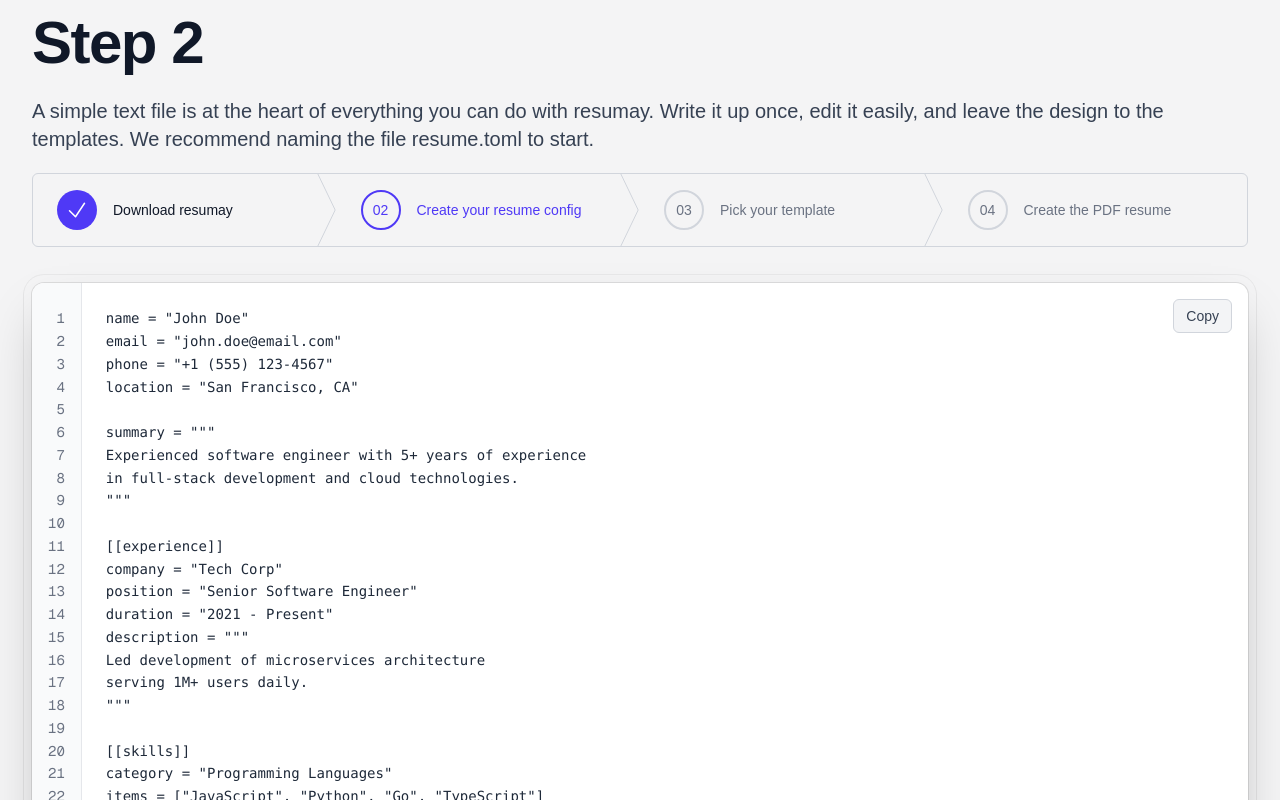
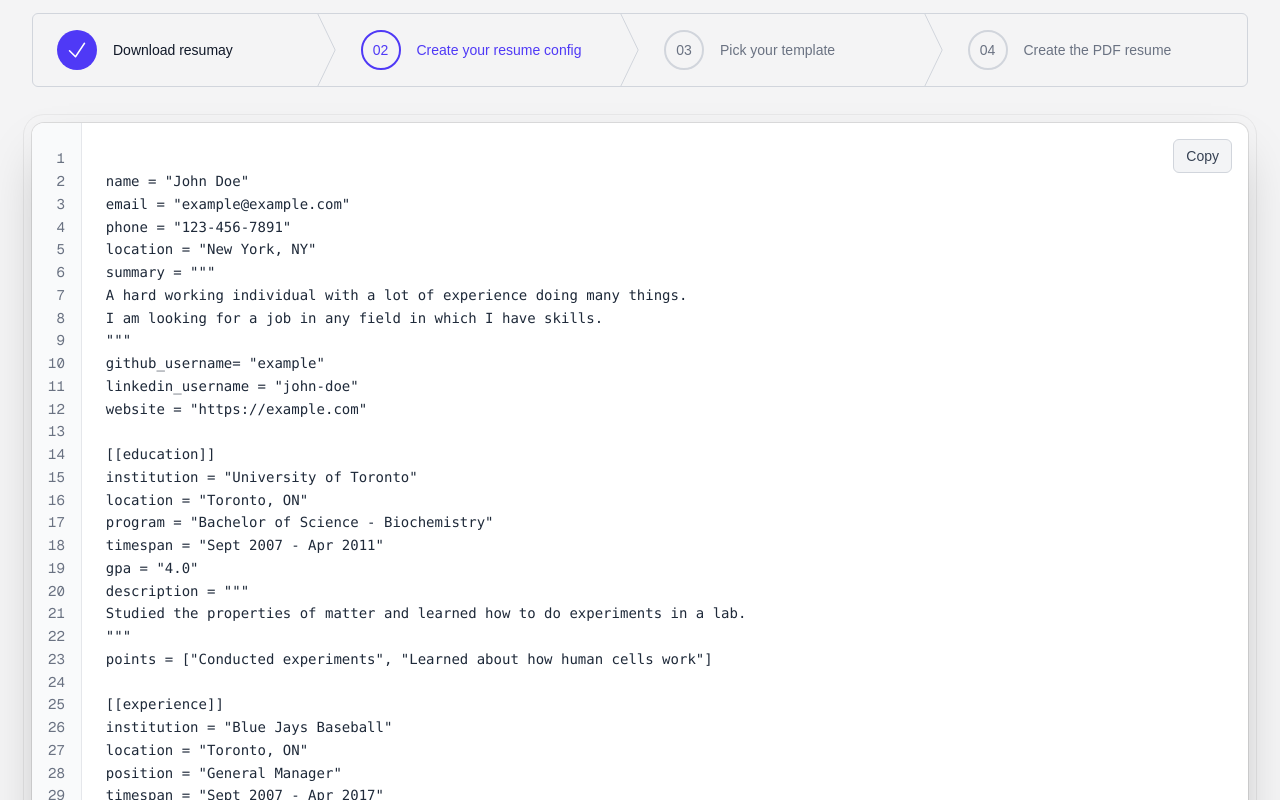
Before and after one commit to mark-pitblado/resumay, a Next.js app in the folder web/: page / in a window 1280 px wide. Shown: the part 1740-2540 px from the top of the page. Built offline with nearby package versions, Linux system fonts and the light colour scheme.

Commit message:
refactor: switch config example to be realistic

```diff
--- a/web/components/configSpotlight.tsx
+++ b/web/components/configSpotlight.tsx
@@ -32,37 +32,41 @@ export default function configHighlight() {
     },
   ];
 
-  const exampleConfig = `name = "John Doe"
-email = "john.doe@email.com"
-phone = "+1 (555) 123-4567"
-location = "San Francisco, CA"
+  const exampleConfig = `
+name = "John Doe"
+email = "example@example.com"
+phone = "123-456-7891"
+location = "New York, NY"
+summary = """
+A hard working individual with a lot of experience doing many things.
+I am looking for a job in any field in which I have skills.
+"""
+github_username= "example"
+linkedin_username = "john-doe"
+website = "https://example.com"
 
-summary = """
-Experienced software engineer with 5+ years of experience
-in full-stack development and cloud technologies.
+[[education]]
+institution = "University of Toronto"
+location = "Toronto, ON"
+program = "Bachelor of Science - Biochemistry"
+timespan = "Sept 2007 - Apr 2011"
+gpa = "4.0"
+description = """
+Studied the properties of matter and learned how to do experiments in a lab.
 """
+points = ["Conducted experiments", "Learned about how human cells work"]
 
 [[experience]]
-company = "Tech Corp"
-position = "Senior Software Engineer"
-duration = "2021 - Present"
+institution = "Blue Jays Baseball"
+location = "Toronto, ON"
+position = "General Manager"
+timespan = "Sept 2007 - Apr 2017"
 description = """
-Led development of microservices architecture
-serving 1M+ users daily.
+Managed the Blue Jays baseball program.
+My leadership resulted in a consistent 0.500 record across 4 seasons.
 """
-
-[[skills]]
-category = "Programming Languages"
-items = ["JavaScript", "Python", "Go", "TypeScript"]
-
-[[skills]]
-category = "Frameworks"
-items = ["React", "Node.js", "Django", "Express"]
-
-[[education]]
-degree = "Bachelor of Science in Computer Science"
-institution = "University of California"
-year = 2019`;
+points = ["Managed players", "Won games"]
+`;
 
   const lines = exampleConfig.split("\n");
 
--- a/web/components/hero.tsx
+++ b/web/components/hero.tsx
@@ -67,7 +67,7 @@ const features = [
 
 export default function Hero() {
   return (
-    <div className="overflow-hidden bg-white py-24 sm:py-32">
+    <div className="overflow-hidden bg-white py-32 sm:py-12">
       <div className="mx-auto max-w-7xl px-6 lg:px-8">
         <div className="mx-auto grid max-w-2xl grid-cols-1 gap-x-8 gap-y-16 sm:gap-y-20 lg:mx-0 lg:max-w-none lg:grid-cols-2">
           <div className="lg:pt-4 lg:pr-8">
```
